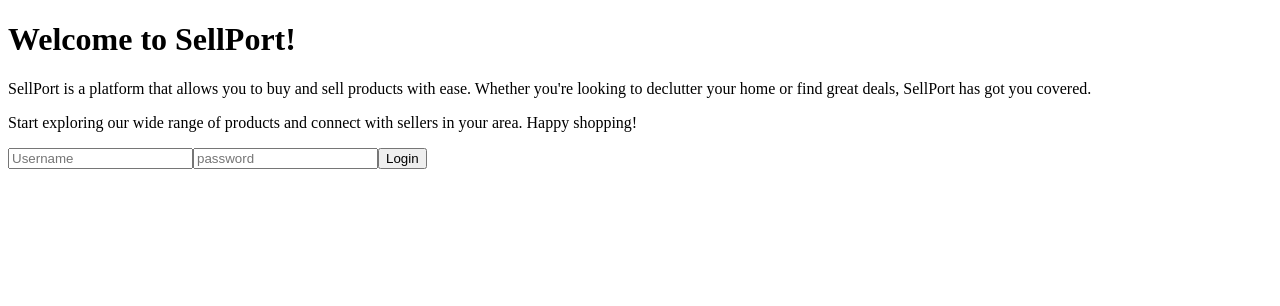
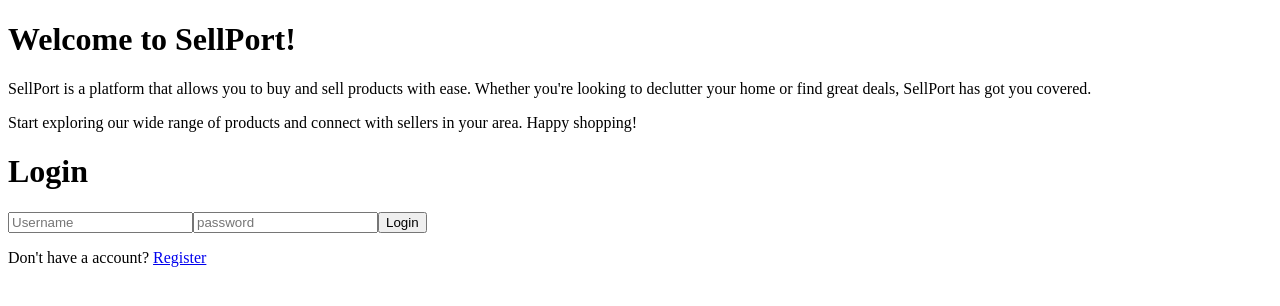
Before and after one commit to Aakankshapatil123/sellport, a React (Vite) app: page /login in a window 1280 px wide. Shown: the top 306 px of the page. Built offline with nearby package versions, Linux system fonts and the light colour scheme.

Commit message:
mokeapi setup donr && product api call done

```diff
--- a/src/pages/Dashboard.jsx
+++ b/src/pages/Dashboard.jsx
@@ -1,7 +1,25 @@
+import { useEffect, useState } from "react";
+
 const Dashboard = () => {
+
+  const [products, setProducts] = useState([]);
+
+  useEffect(() => {
+    fetch("https://6a181f001878294b597c6a45.mockapi.io/products")
+    .then(response => response.json())
+    .then(data => setProducts(data))
+    .catch(error => console.error('error featching data: ',error))
+  }, []);
   return (
     <div>
-      Dashboard
+      <ul>
+        {
+          products
+          .map(product => (
+            <li key={product.id}>{product.name}</li>
+          ))
+        }
+      </ul>
     </div>
   )
 }
--- a/src/pages/Login.jsx
+++ b/src/pages/Login.jsx
@@ -1,4 +1,4 @@
-import { useNavigate } from "react-router";
+import { Link, useNavigate } from "react-router";
 
 const Login = () => {
   const navigate = useNavigate();
@@ -12,7 +12,8 @@
 
   return (
     <div>
-      <form onClick={handleLogin}>
+      <h1>Login</h1>
+      <form onSubmit={handleLogin}>
         <input
         type="text"
         placeholder="Username"
@@ -25,6 +26,7 @@
 
         <button type="submit">Login</button>
       </form>
+      <p>Don't have a account? <Link to="/register">Register</Link></p>
     </div>
   )
 }
--- a/src/pages/Register.jsx
+++ b/src/pages/Register.jsx
@@ -1,4 +1,4 @@
-import { useNavigate } from "react-router";
+import { Link, useNavigate } from "react-router";
 
 const Register = () => {
     const naigate = useNavigate();
@@ -32,7 +32,10 @@
         <button
         type="submit"
         >Register</button>
+
+
     </form>
+    <p>Already have an account?<Link to="/login">Login</Link></p>
     </div>
   )
 }
```
